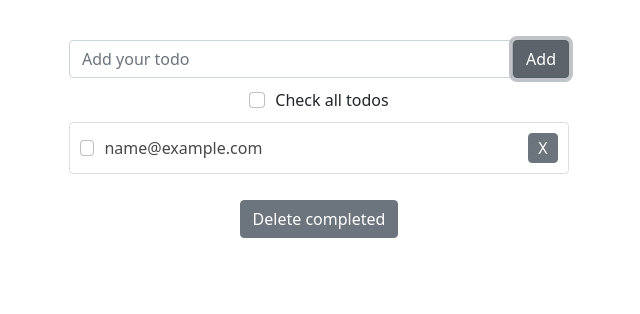
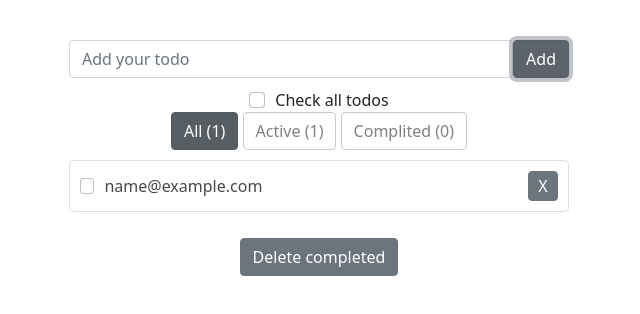
Before and after one commit to vkarelina/todo__karelina, a plain HTML site: page index.html in a window 1280 px wide. Both pictures are taken after typing "name@example.com" into the empty fields and a click on the button "Add". Shown: the whole page, without its empty margins (321-961 px from the left). Drawn offline with nearby package versions, Linux system fonts and the light colour scheme.

Commit message:
add a counter for filter and switching tabs

```diff
--- a/index.html
+++ b/index.html
@@ -18,6 +18,11 @@
         <input class="form-check-input" type="checkbox" value="true">
         <p>Check all todos</p>
       </div>
+      <div class="todo-conteiner__tabs">
+        <button class="btn btn-secondary btn-add tab active" id="all">All (0)</button>
+        <button class="btn btn-secondary btn-add tab" id="active">Active (0)</button>
+        <button class="btn btn-secondary btn-add tab" id="complited">Complited (0)</button>
+      </div>
       <ul class="todo-container__list">
         <li class="todo-conteiner__empty-block">
           <p>No todos :c</p>
--- a/index.js
+++ b/index.js
@@ -3,10 +3,13 @@ const elementListButton = document.querySelector('.btn-add');
 const containerList = document.querySelector('.todo-container__list');
 const checkboxAll = document.querySelector('.form-check-input');
 const buttonDeleteCompleted = document.querySelector('#button-delete-completed');
+const todoConteinerTabs = document.querySelectorAll('.tab');
+const conteinerTabs = document.querySelector('.todo-conteiner__tabs');
 
 let arrTodos = [];
 const KEY_ENTER = 13;
 const KEY_ESC = 27;
+let filterType = 'all';
 
 const addListElement = () => {
   if(todoInput.value) {
@@ -17,6 +20,7 @@ const addListElement = () => {
     }
 
     arrTodos.push(todo);
+    filterType = 'all';
     todoRender();
     todoInput.value = '';
   }
@@ -34,15 +38,18 @@ const onDeleteListItem = (id) => {
   todoRender();
 }
 
+//изменение состояния всех чекбоксов в зависимости от основного
 const changeAllCheckbox = (e) => {
   arrTodos.forEach((todo) => todo.isChecked = e.target.checked);
   todoRender();
 }
 
-const updateAllCheckbox = () => {
+//изменение состояния чекбокса check all todos при условии, что все эл-ты true/false
+function updateAllCheckbox() {
   checkboxAll.checked = arrTodos.length ? arrTodos.every((todo) => todo.isChecked) : false;
 }
 
+//изменение чекбокса для каждого todo
 const changeItemCheckbox = (isChecked, id) => {
   arrTodos.forEach((todo) => todo.id === id ? todo.isChecked = isChecked : false);
   todoRender();
@@ -66,11 +73,11 @@ const onHandleClick = (e) => {
   }
 }
 
-const moveTodoItem = (e) => {
-  const id = Number(e.target.parentElement.id);
+//редактирование текста в todo по кнопке
+const changeTodoItem = (e) => {
+  console.log(e);
   if(e.keyCode === KEY_ENTER) {
-    arrTodos.forEach((todo) => todo.id === id ? todo.title = e.target.value : false);
-    todoRender();
+    saveChangeTodoItem(e);
   }
 
   if(e.keyCode === KEY_ESC) {
@@ -78,22 +85,67 @@ const moveTodoItem = (e) => {
   }
 }
 
+//редактирование текста в todo по кнопке
 const blurForInput = (e) => {
+  if(e.target.type === 'text' && e.sourceCapabilities) {
+    saveChangeTodoItem(e);
+  }
+}
+
+//сохранение изменений
+const saveChangeTodoItem = (e) => {
   const id = Number(e.target.parentElement.id);
   arrTodos.forEach((todo) => todo.id === id ? todo.title = e.target.value : false);
+  console.log(arrTodos[0]);
   todoRender();
 }
 
+//удаление всех отмеченных todo по кнопке delete completed
 const deleteCompletedTasks = () => {
   arrTodos = arrTodos.filter((todo) => !todo.isChecked);
   todoRender();
 }
 
+const editCounterTextInTab = () => {
+  const countAll = arrTodos.length;
+  const countActive = (arrTodos.filter((todo) => !todo.isChecked)).length;
+  const countComplited = countAll - countActive;
+
+  todoConteinerTabs[0].innerText = `All (${countAll})`;
+  todoConteinerTabs[1].innerText = `Active (${countActive})`;
+  todoConteinerTabs[2].innerText = `Complited (${countComplited})`;
+}
+
+const getFilteredTasks = () => {
+  switch(filterType) {
+  case 'active':
+    return arrTodos.filter((todo) => !todo.isChecked);
+  case 'complited':
+    return arrTodos.filter((todo) => todo.isChecked);
+  default:
+    return arrTodos;
+  }
+}
+
+const editFilterTasks = (e) => {
+  console.log(e.target)
+  filterType = e.target.id;
+  todoRender();
+}
+
+const editStyleActivTab = () => {
+  todoConteinerTabs.forEach((tab) => {
+    tab.classList.remove('active');
+    tab.id === filterType ? tab.classList.add('active') : false;
+  });
+}
+
 const todoRender = () => {
   let container = '';
+  const filteredTasks = getFilteredTasks();
 
   if(arrTodos.length !== 0) {
-    arrTodos.forEach((todo) => {
+    filteredTasks.forEach((todo) => {
       container += `
             <li class="todo-container__list__item" id="${todo.id}">
                 <input
@@ -104,6 +156,7 @@ const todoRender = () => {
                 <input
                   class="form-control" type="text" id="input-edit"
                   hidden
+                  type="text"
                   value=${todo.title}
                 >
                 <p>${todo.title}</p>
@@ -128,13 +181,17 @@ const todoRender = () => {
     </div>
     `
   }
+  editCounterTextInTab();
+  editStyleActivTab();
   updateAllCheckbox();
 }
 
 elementListButton.addEventListener('click', addListElement);
 todoInput.addEventListener('keydown', onEnterAddTodo);
-containerList.addEventListener('keydown', moveTodoItem);
-document.addEventListener('blur', blurForInput, true);
+containerList.addEventListener('keydown', changeTodoItem);
+containerList.addEventListener('blur', blurForInput, true);
 containerList.addEventListener('click', onHandleClick);
 checkboxAll.addEventListener('click', changeAllCheckbox);
 buttonDeleteCompleted.addEventListener('click', deleteCompletedTasks);
+conteinerTabs.addEventListener('click', getFilteredTasks);
+conteinerTabs.addEventListener('click', editFilterTasks);
--- a/style.css
+++ b/style.css
@@ -65,11 +65,6 @@ input:checked[type=checkbox] {
         margin-right: 10px;
     }
 
-    input[type=text] {
-        /* visibility: hidden; */
-        /* width: 100%; */
-    }
-
     p {
         width: 100%;
         margin: 0;
@@ -99,3 +94,14 @@ input:checked[type=checkbox] {
     font-weight: 400;
     font-size: 20px;
 }
+
+.tab {
+    background-color: white;
+    color: grey;
+    border-color: rgb(201, 201, 201);
+}
+
+.active {
+    background-color: grey;
+    color: white;
+}
```
